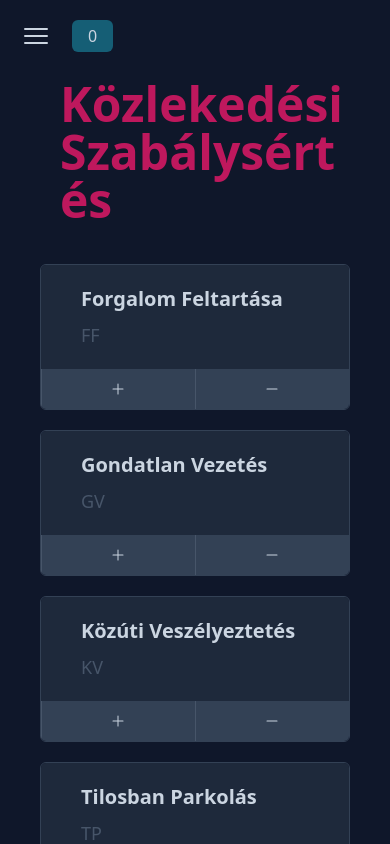
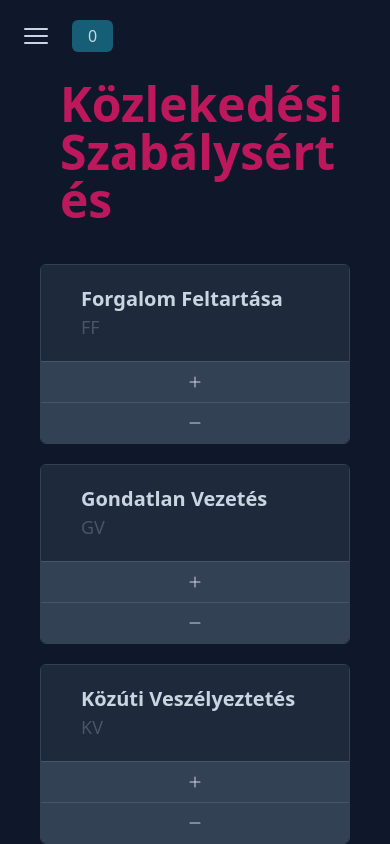
Before and after one commit to RolandHU/btk-app, a Next.js app: page / in a window 390 px wide. Built offline with nearby package versions, Linux system fonts and the light colour scheme.

Commit message:
Penalty component build quality changes

```diff
--- a/BTK.json
+++ b/BTK.json
@@ -1359,6 +1359,7 @@
     "Paragraph": "96 §",
     "Name": "Illegális Fegyvertár Birtoklása",
     "MinTicket": 18000,
+    "MaxTicket": 18000,
     "MinJail": 30,
     "MaxJail": 90,
     "ID": "ITB",
--- a/components/Penalty.js
+++ b/components/Penalty.js
@@ -2,46 +2,21 @@ export default function Penalty({ data, func }) {
   const formatter = Intl.NumberFormat('en', { notation: 'compact' })
 
   return (
-    <div className={`${func.penalties.includes(data) ? "border-2 border-cyan-500" : "border border-slate-700"} rounded-md overflow-hidden text-lg`}>
-      <div className="flex flex-col md:flex-row bg-slate-800">
-        <div className="flex flex-col md:flex-row flex-1 justify-between pl-10 py-5" onClick={() => func.changePenaltyState(data.Paragraph)}>
-          <h2 className="pr-10 text-xl font-semibold">{data.Name}</h2>
-          <p className="pt-2 md:pr-10 md:pt-0 text-slate-600">{data.ID}</p>
-        </div>
-        <div className="flex font-semibold">
-          <button className="w-full md:w-14 h-full py-3 md:py-0 border-x border-slate-600 bg-slate-700  hover:bg-slate-600" onClick={() => func.addPenalty(data)}>
-            <svg xmlns="http://www.w3.org/2000/svg" viewBox="0 0 24 24" fill="currentColor" className="w-4 h-4 m-auto">
-              <path fillRule="evenodd" d="M12 3.75a.75.75 0 01.75.75v6.75h6.75a.75.75 0 010 1.5h-6.75v6.75a.75.75 0 01-1.5 0v-6.75H4.5a.75.75 0 010-1.5h6.75V4.5a.75.75 0 01.75-.75z" clipRule="evenodd" />
-            </svg>
-          </button>
-          <button className="w-full md:w-14 h-full py-3 md:py-0 bg-slate-700 hover:bg-slate-600" onClick={() => func.removePenalty(data)}>
-            <svg xmlns="http://www.w3.org/2000/svg" viewBox="0 0 24 24" fill="currentColor" className="w-4 h-4 m-auto">
-              <path fillRule="evenodd" d="M3.75 12a.75.75 0 01.75-.75h15a.75.75 0 010 1.5h-15a.75.75 0 01-.75-.75z" clipRule="evenodd" />
-            </svg>
-          </button>
-        </div>
-      </div>
-      <div className={`${func.penaltyState.includes(data.Paragraph) ? "block" : "hidden"} px-10 py-5 border-t border-slate-700`} onClick={() => func.changePenaltyState(data.Paragraph)}>
-        <p className="pb-5"><b className="text-slate-600">{data.Paragraph.replace(" ", "")}</b> {data.Desc || "Nem található leírás..."}</p>
-        <div className="columns-1 md:columns-2 lg:columns-4 pt-5 border-t border-slate-700">
-          <div className="py-5 lg:py-0 text-center">
-            <p className="pb-2 text-4xl font-bold">${formatter.format(data.MinTicket)}</p>
-            <p className="text-slate-400">minimum kiszabható büntetés</p>
-          </div>
-          <div className="py-5 lg:py-0 text-center">
-            <p className="pb-2 text-4xl font-bold">${formatter.format(data.MaxTicket)}</p>
-            <p className="text-slate-400">maximum kiszabható büntetés</p>
-          </div>
-          <div className="py-5 lg:py-0 text-center">
-            <p className="pb-2 text-4xl font-bold">{data.MinJail}p</p>
-            <p className="text-slate-400">minimum letöltendő büntetés</p>
-          </div>
-          <div className="py-5 lg:py-0 text-center">
-            <p className="pb-2 text-4xl font-bold">{data.MaxJail}p</p>
-            <p className="text-slate-400">maximum letöltendő büntetés</p>
-          </div>
-        </div>
-      </div>
-    </div>
+    <details className={`w-full ${func.penalties.includes(data) ? "border-2 border-cyan-500" : "border border-slate-700"} rounded-md text-lg overflow-clip`} open={func.penaltyState.includes(data.Paragraph)}>
+      <summary className="flex flex-col md:flex-row list-none bg-slate-800">
+        <h2 className="flex-1 px-10 pt-5 md:py-5 text-xl font-semibold" onClick={() => func.changePenaltyState(data.Paragraph)}>{data.Name}</h2>
+        <p className="px-10 pb-5 md:pb-0 md:m-auto text-slate-600">{data.ID}</p>
+        <button className="w-full md:w-14 py-3 border-y md:border-y-0 md:border-x border-slate-600 bg-slate-700 hover:bg-slate-600" onClick={() => func.addPenalty(data)}><svg xmlns="http://www.w3.org/2000/svg" viewBox="0 0 24 24" fill="currentColor" className="w-4 h-4 m-auto"><path fillRule="evenodd" d="M12 3.75a.75.75 0 01.75.75v6.75h6.75a.75.75 0 010 1.5h-6.75v6.75a.75.75 0 01-1.5 0v-6.75H4.5a.75.75 0 010-1.5h6.75V4.5a.75.75 0 01.75-.75z" clipRule="evenodd" /></svg></button>
+        <button className="w-full md:w-14 py-3 bg-slate-700 hover:bg-slate-600" onClick={() => func.removePenalty(data)}><svg xmlns="http://www.w3.org/2000/svg" viewBox="0 0 24 24" fill="currentColor" className="w-4 h-4 m-auto"><path fillRule="evenodd" d="M3.75 12a.75.75 0 01.75-.75h15a.75.75 0 010 1.5h-15a.75.75 0 01-.75-.75z" clipRule="evenodd" /></svg></button>
+      </summary>
+      <section className="h-fit grid grid-cols-1 md:grid-cols-2 lg:grid-cols-4 gap-y-5 px-10 py-5 border-t border-slate-700 text-center">
+        <p className="md:col-span-2 lg:col-span-4 text-left"><b className="text-slate-600">{data.Paragraph.replace(" ", "")}</b> {data.Desc}</p>
+        <hr className="md:col-span-2 lg:col-span-4 border-slate-600"/>
+        <p><b className="text-4xl">${formatter.format(data.MinTicket)}</b><br/><span className="text-slate-400">minimum kiszabható büntetés</span></p>
+        <p><b className="text-4xl">${formatter.format(data.MaxTicket)}</b><br/><span className="text-slate-400">maximum kiszabható büntetés</span></p>
+        <p><b className="text-4xl">{data.MinJail}p</b><br/><span className="text-slate-400">minimum letöltendő büntetés</span></p>
+        <p><b className="text-4xl">{data.MaxJail}p</b><br/><span className="text-slate-400">maximum letöltendő büntetés</span></p>
+      </section>
+    </details>
   )
 }
--- a/components/PenaltyMain.js
+++ b/components/PenaltyMain.js
@@ -7,9 +7,14 @@ export default function PenaltyMain({ elem, data, func }) {
       <div className="px-10 py-5 bg-slate-800" onClick={() => func.changePenaltyState(elem.Paragraph)}>
         <h2 className="text-xl font-semibold">{elem.Name}</h2>
       </div>
-      <div className={`${func.penaltyState.includes(elem.Paragraph) ? "flex" : "hidden"} flex-col gap-2.5 p-5 border-t border-slate-700`}>
-        {data.map(d => <Penalty key={uuid4()} data={d} func={func} />)}
-      </div>
+      {
+        func.penaltyState.includes(elem.Paragraph) ?
+          <div className="flex flex-col gap-2.5 p-5 border-t border-slate-700">
+            {data.map(d => <Penalty key={uuid4()} data={d} func={func} />)}
+          </div>
+        :
+          null
+      }
     </div>
   )
 }
--- /dev/null
+++ b/pages/test.js
@@ -0,0 +1,19 @@
+export default function Test() {
+  return (
+    <details className="w-full border border-slate-500">
+      <summary className="flex list-none">
+        <h2 className="flex-1 px-10 py-5">Tilosban Parkolás</h2>
+        <p className="px-10 m-auto">TP</p>
+        <button className="p-5 border">+</button>
+        <button className="p-5 border">-</button>
+      </summary>
+      <section className="grid grid-cols-4 gap-y-10 p-10 border-t border-slate-500 text-center">
+        <p className="col-span-4 text-left">4§ Ide tartozik a járdán parkolás is. Közterületre vonatkozik.</p>
+        <p><b>$7.5K</b><br/>minimum kiszabható büntetés</p>
+        <p><b>$20K</b><br/>maximum kiszabható büntetés</p>
+        <p><b>0p</b><br/>minimum letöltendő büntetés</p>
+        <p><b>0p</b><br/>maximum letöltendő büntetés</p>
+      </section>
+    </details>
+  )
+}
```
